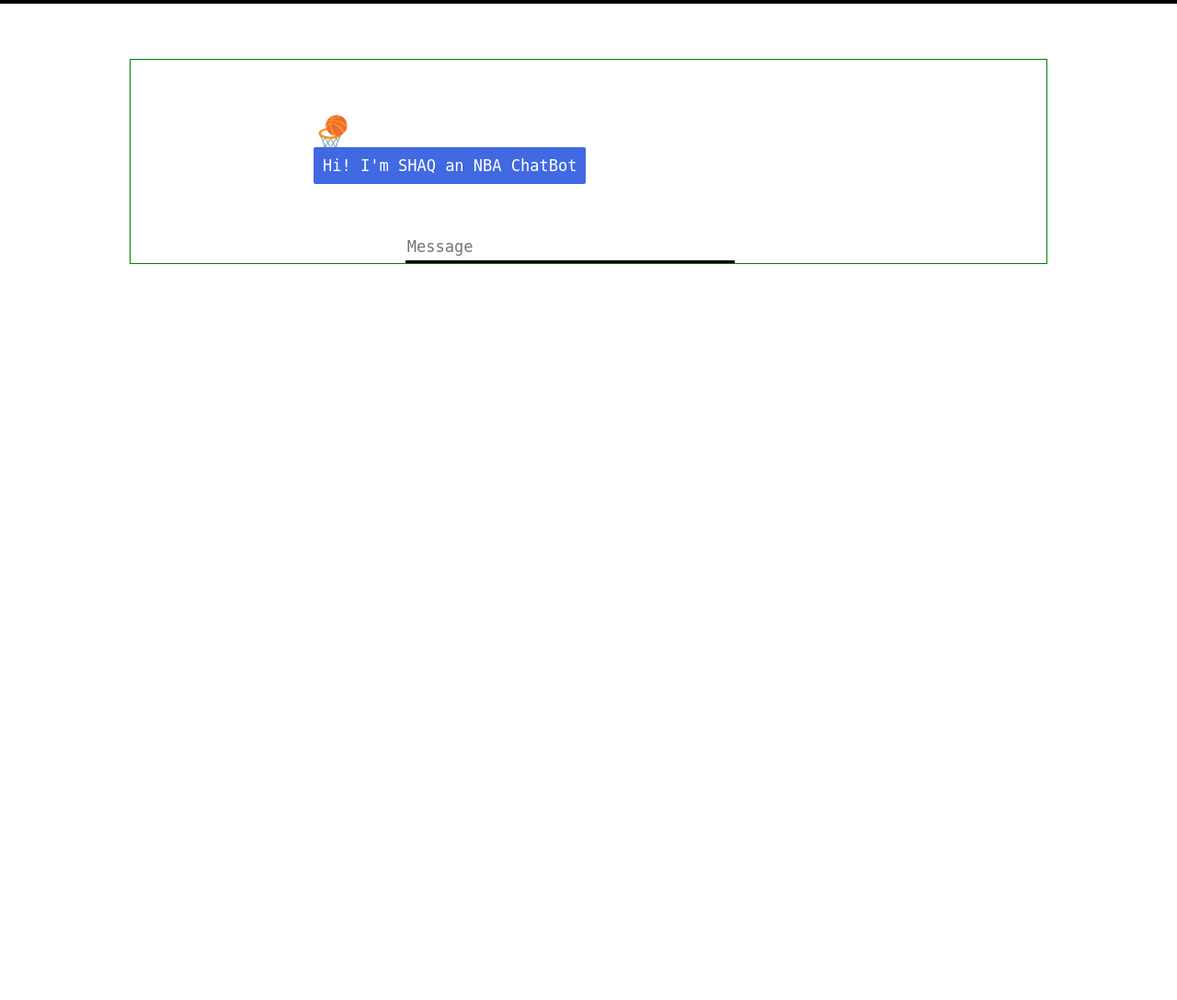
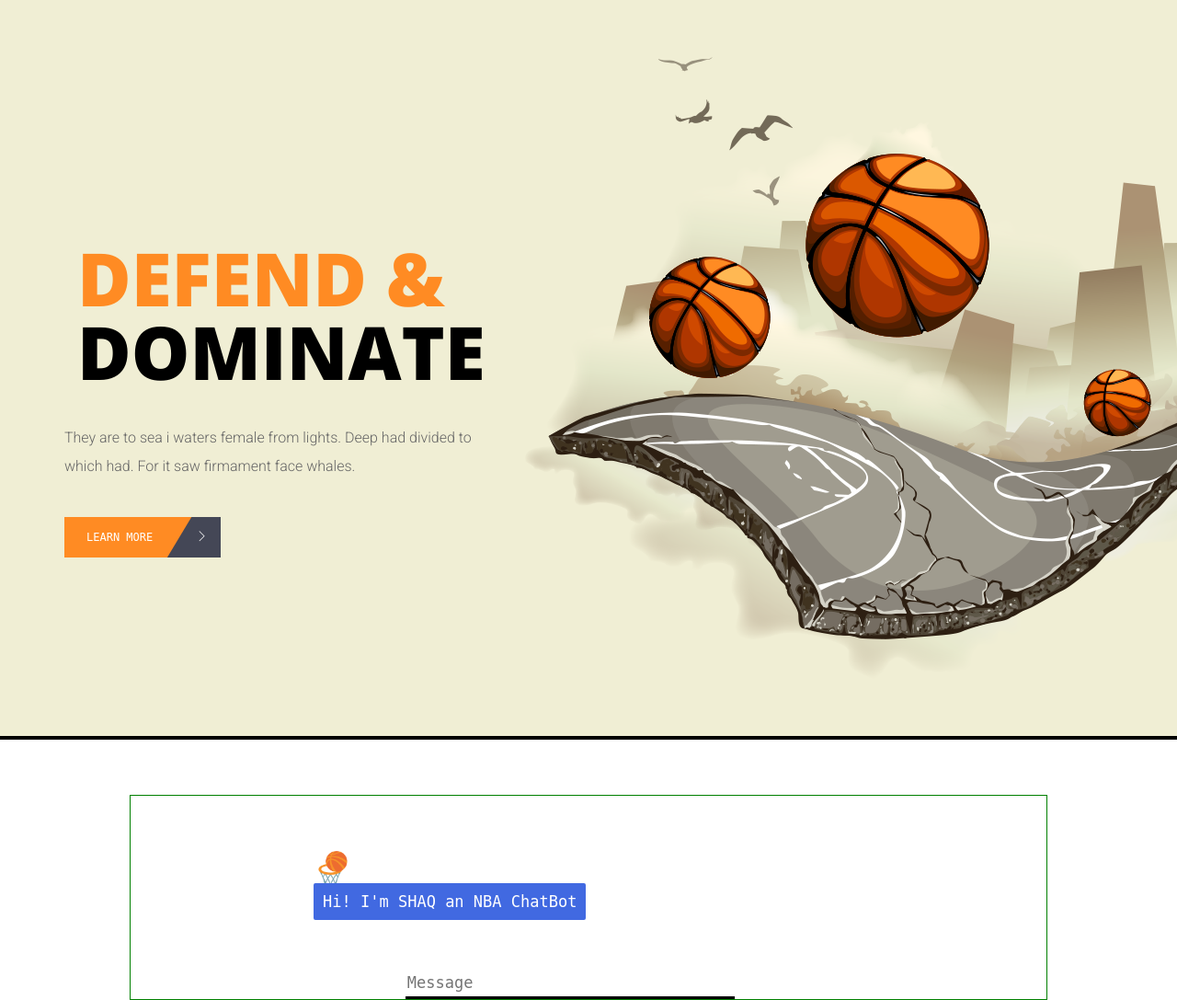
Before and after one commit to dmytrokabanets318/NBA-Search, a Flask app: page / in a window 1280 px wide. Shown: the part 178-1265 px from the top of the page at 92% size. Before the commit the page ends 465 px from the top, so only its background shows below. Run offline with Flask 2, Linux system fonts and the light colour scheme; some libraries are stand-ins or nearby versions; some web fonts are replaced.

Commit message:
added banner

```diff
--- a/templates/home.html
+++ b/templates/home.html
@@ -34,7 +34,6 @@
         font-family: monospace;
       }
       h1 {
-        background-color: red;
         display: inline-block;
         font-size: 3em;
         margin: 0;
@@ -195,6 +194,23 @@
     </header>
     <!-- Header part end-->
 
+    <!-- banner part start-->
+    <section class="banner_part">
+      <div class="container">
+          <div class="row align-content-center">
+              <div class="col-lg-7 col-xl-5">
+                  <div class="banner_text">
+                      <h1><span>Defend &</span><br>
+                  Dominate</h1>
+                      <p>They are to sea i waters female from lights. Deep had divided to which had. For it saw firmament face whales.</p>
+                      <a href="#" class="btn_1">learn more <span class="ti-angle-right"></span> </a>
+                  </div>
+              </div>
+          </div>
+      </div>
+  </section>
+  <!-- banner part start-->
+
     <div class="box"></div>
     <div class="boxed">
       <div>
```
